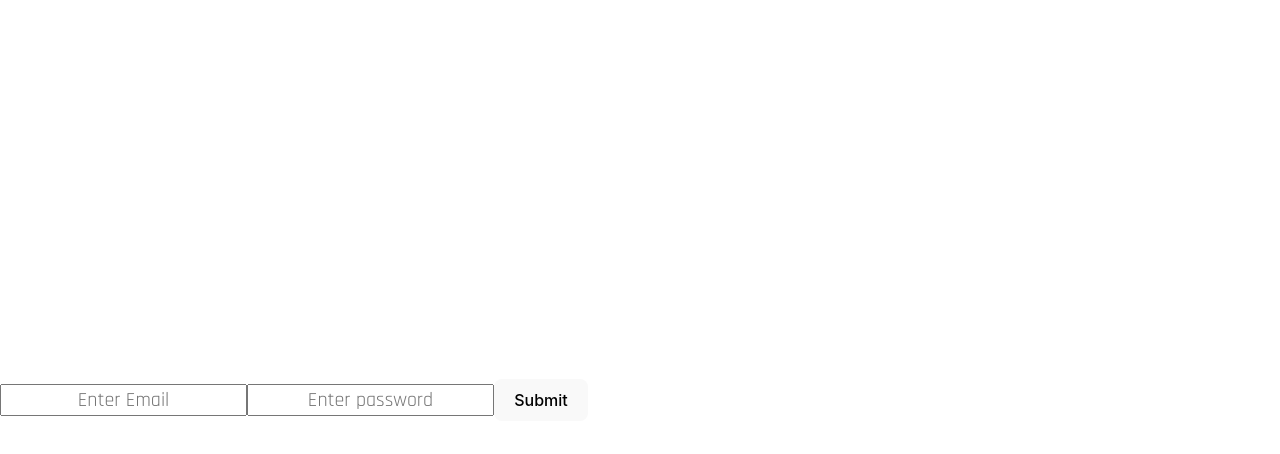
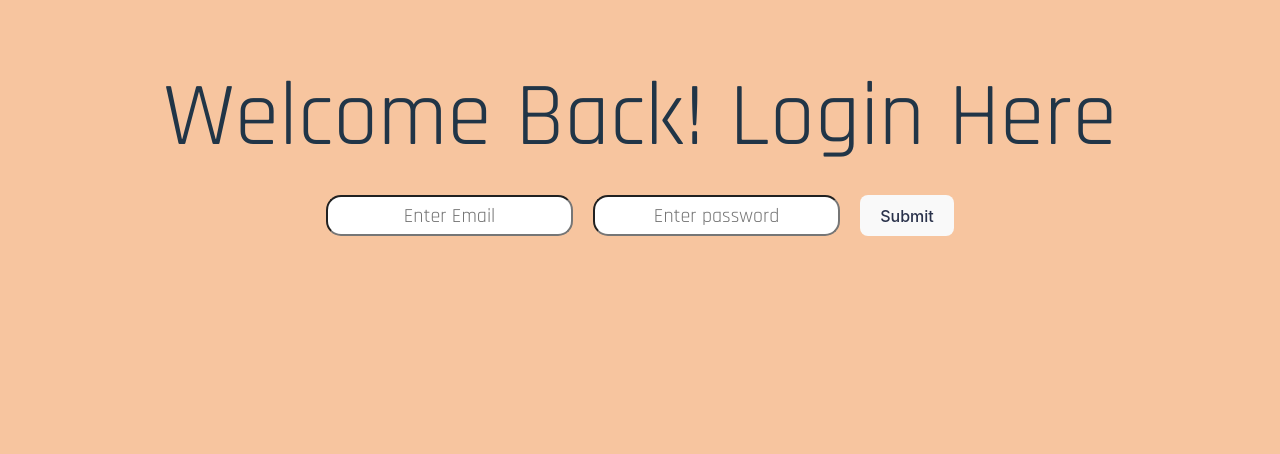
Before and after one commit to DarkDragon2261/CISproject, a React (Vite) app in the folder BowlingApp/: page /login in a window 1280 px wide. Shown: the top 454 px of the page. Built offline with nearby package versions, Linux system fonts and the light colour scheme.

Commit message:
Updated Login

```diff
--- a/BowlingApp/src/components/Login/Login.tsx
+++ b/BowlingApp/src/components/Login/Login.tsx
@@ -1,6 +1,7 @@
 import { FormEvent, useState } from "react";
 import supabase from '../../supabaseClient.ts';
 import { useNavigate } from "react-router-dom";
+import './loginStyles.css';
 
 
 function Login () {
@@ -26,8 +27,10 @@ function Login () {
     }
 
     return (
-        <div>
-            <form onSubmit = {LoginHandler}>
+        <div className="background">
+           <div className="header"> Welcome Back! Login Here</div>
+             <div className="formcontainer">
+                <form onSubmit = {LoginHandler} className="form">
                 <input
                         className="input"
                         type = "email"
@@ -44,10 +47,12 @@ function Login () {
                         value = {password}
                         onChange = {(e) => setPassword(e.target.value)}>
                         </input>
-                <button type = "submit">Submit</button>
+                    <button type = "submit" className="button" >Submit</button>
                 </form>
                 <div>{message}</div>
             </div>
+        </div>
+
     )
 }
 
--- /dev/null
+++ b/BowlingApp/src/components/Login/loginStyles.css
@@ -0,0 +1,34 @@
+@import url('https://fonts.googleapis.com/css2?family=Rajdhani:wght@300;400;500;600&display=swap');
+@import url('https://fonts.googleapis.com/css2?family=Open+Sans:wght@400;600&display=swap');
+
+.background {
+    background-color:#f7c59f;
+    display: flex;
+    flex-direction: column;
+}
+
+.header {
+    margin-top: 50px;
+    font-family: 'Rajdhani', sans-serif;
+    font-size: 90px;
+    text-align: center;
+}
+
+.formcontainer {
+    display:flex;
+    justify-content: center;
+}
+
+.form {
+    display: flex;
+    flex-direction: row;
+}
+
+.input {
+    border-radius: 15px;
+    gap: 10px
+}
+
+.button {
+    color: #2a324b;
+}
--- a/BowlingApp/src/components/Profile/profile.tsx
+++ b/BowlingApp/src/components/Profile/profile.tsx
@@ -1,9 +1,40 @@
+import { useState, useEffect } from "react";
+import supabase from '../../supabaseClient';
+
 function Profile () {
+
+    const [user, setUser] = useState<any>(null);
+    const [data, setData] = useState<any>(null);
+
+    useEffect(() => {
+
+        const dataRetrieval = async () => {
+            const { data: { session }, error } = await supabase.auth.getSession();
+
+            if (session) {
+                setUser(session.user);
+                setData(session.user.user_metadata);
+            } else if (error) {
+                console.error('Error retrieving session:', error);
+            }
+        };
+
+        dataRetrieval();
+
+    }, []);
+
     return (
         <div>
-            <h1>PROFILE</h1>
+            <h1>Profile</h1>
+            <div>
+                {data ? (
+                    <pre>{JSON.stringify(data, null, 2)}</pre>
+                ) : (
+                    <p>Loading...</p>
+                )}
+            </div>
         </div>
-    )
+    );
 }
 
 export default Profile;
```
Lines whose indentation alone changed are shown as unchanged.
